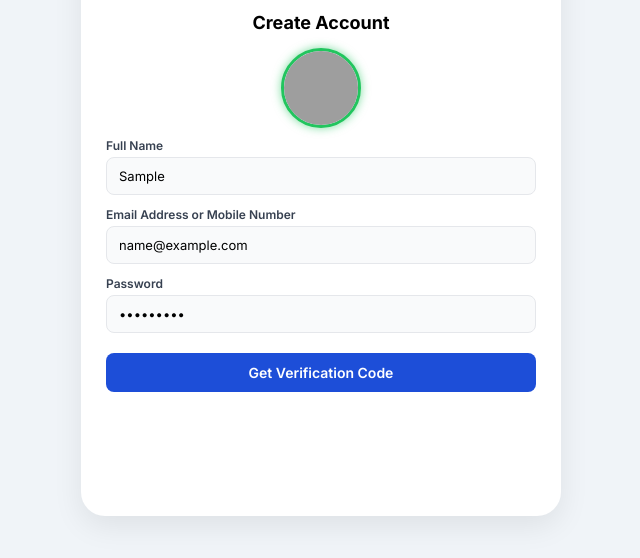
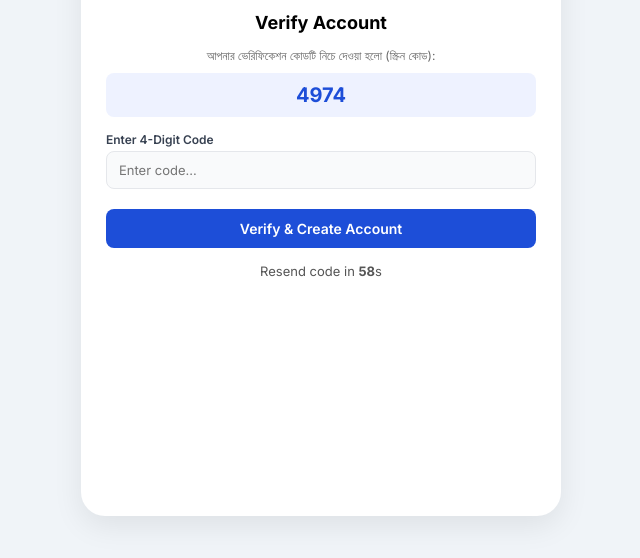
Before and after one commit to mdkamalislam074-collab/Online-Chat, a website: page index.html in a window 1280 px wide. Both pictures are taken after typing "Sample", "name@example.com", "Sample123" into the empty fields and a click on the button "Get Verification Code". Shown: the part 184-742 px from the top of the page, without its empty margins (319-959 px from the left). Drawn offline with Linux system fonts and the light colour scheme; grey boxes are pictures that could not be loaded.

Commit message:
Update index.html

```diff
--- a/index.html
+++ b/index.html
@@ -3,7 +3,7 @@
 <head>
     <meta charset="UTF-8">
     <meta name="viewport" content="width=device-width, initial-scale=1.0">
-    <title>Messenger - Kamal (Online & OTP)</title>
+    <title>Messenger - Kamal (Online & Timer OTP)</title>
     <link href="https://fonts.googleapis.com/css2?family=Inter:wght@400;500;600;700&display=swap" rel="stylesheet">
     <link rel="stylesheet" href="https://cdnjs.cloudflare.com/ajax/libs/font-awesome/6.4.0/css/all.min.css">
 
@@ -28,6 +28,7 @@
         .input-field input { width: 100%; padding: 10px 12px; border: 1px solid #e5e7eb; border-radius: 8px; font-size: 13px; background-color: #f9fafb; outline: none; }
         .btn { width: 100%; padding: 11px; background-color: #1d4ed8; color: #ffffff; border: none; border-radius: 8px; font-size: 14px; font-weight: 600; cursor: pointer; margin-top: 8px; }
         .btn:hover { background-color: #1e40af; }
+        .btn:disabled { background-color: #9ca3af; cursor: not-allowed; }
         .btn-secondary { background-color: #4b5563; }
 
         /* Profile Pic & Online Glowing Green Border */
@@ -82,15 +83,24 @@
             </form>
         </div>
 
-        <!-- ২. ওটিপি ভেরিফিকেশন স্ক্রিন -->
+        <!-- ২. ওটিপি ভেরিফিকেশন ও টাইম কাউন্টডাউন স্ক্রিন -->
         <div id="otpView" class="view">
             <h2 style="text-align:center; margin-bottom: 15px; font-size:18px;">Verify Account</h2>
-            <p style="font-size: 12px; color: #666; text-align: center; margin-bottom: 15px;">আপনার ইমেল বা নম্বরে পাঠানো ৪ ডিজিটের ভেরিফিকেশন কোডটি দিন।<br><b id="sentOtpDisplay" style="color:#1d4ed8;"></b></p>
+            <p style="font-size: 12px; color: #666; text-align: center; margin-bottom: 10px;">আপনার ভেরিফিকেশন কোডটি নিচে দেওয়া হলো (স্ক্রিন কোড):</p>
+            <div id="codeDisplayBox" style="background: #eef2ff; padding: 10px; text-align: center; font-size: 20px; font-weight: bold; color: #1d4ed8; border-radius: 8px; margin-bottom: 15px;"></div>
+
             <div class="input-group">
                 <label>Enter 4-Digit Code</label>
                 <div class="input-field"><input type="text" id="enteredOtp" placeholder="Enter code..." maxlength="4"></div>
             </div>
+
             <button class="btn" onclick="verifyOtpCode()">Verify & Create Account</button>
+
+            <!-- Timer and Resend Option -->
+            <div style="text-align: center; margin-top: 15px; font-size: 13px; color: #555;">
+                <span id="timerText">Resend code in <b id="countdown">60</b>s</span>
+                <button id="resendBtn" class="btn btn-secondary" style="display: none; margin-top: 5px;" onclick="resendOtpCode()">Resend Code</button>
+            </div>
         </div>
 
         <!-- ৩. ড্যাশবোর্ড স্ক্রিন -->
@@ -169,6 +179,7 @@
         let tempProfilePic = "https://cdn-icons-png.flaticon.com/512/149/149071.png";
         let generatedOtp = "";
         let pendingUserData = {};
+        let countdownTimer = null;
 
         function previewImage(event) {
             const reader = new FileReader();
@@ -179,15 +190,11 @@
             reader.readAsDataURL(event.target.files[0]);
         }
 
-        // সাইন আপ সাবমিট করার পর ওটিপি কোড জেনারেট করা
         function handleSignup(event) {
             event.preventDefault();
             const name = document.getElementById('fullName').value;
             const contact = document.getElementById('contactInfo').value;
             const uniqueId = '#' + Math.floor(1000 + Math.random() * 9000);
-
-            // ৪ ডিজিটের র্যান্ডম ওটিপি কোড তৈরি (টেস্ট করার জন্য স্ক্রিনে শো করবে)
-            generatedOtp = Math.floor(1000 + Math.random() * 9000).toString();
 
             pendingUserData = {
                 id: uniqueId,
@@ -198,12 +205,37 @@
                 requests: []
             };
 
-            document.getElementById('sentOtpDisplayinnerText').innerText = '';
-            alert(`আপনার ভেরিফিকেশন কোডটি হলো: ${generatedOtp}`); // টেস্ট করার জন্য অ্যালার্টে কোডটি দেখানো হবে
+            sendNewOtp();
             switchView('otpView');
         }
 
-        // কোড যাচাই করে ফায়ারবেসে অ্যাকাউন্ট সেভ করা
+        // ওটিপি কোড জেনারেট এবং টাইম কাউন্টডাউন শুরু করা
+        function sendNewOtp() {
+            generatedOtp = Math.floor(1000 + Math.random() * 9000).toString();
+            document.getElementById('codeDisplayBox').innerText = generatedOtp; // স্ক্রিনে কোড দেখাবে (নম্বরে SMS না গেলে এখান থেকে নিয়ে বসাতে পারবেন)
+
+            let timeLeft = 60;
+            document.getElementById('countdown').innerText = timeLeft;
+            document.getElementById('timerText').style.display = 'block';
+            document.getElementById('resendBtn').style.display = 'none';
+
+            clearInterval(countdownTimer);
+            countdownTimer = setInterval(() => {
+                timeLeft--;
+                document.getElementById('countdown').innerText = timeLeft;
+                if(timeLeft <= 0) {
+                    clearInterval(countdownTimer);
+                    document.getElementById('timerText').style.display = 'none';
+                    document.getElementById('resendBtn').style.display = 'block';
+                }
+            }, 1000);
+        }
+
+        function resendOtpCode() {
+            sendNewOtp();
+            alert('নতুন ভেরিফিকেশন কোড জেনারেট করা হয়েছে!');
+        }
+
         async function verifyOtpCode() {
             const userOtp = document.getElementById('enteredOtp').value.trim();
             if(userOtp === generatedOtp) {
@@ -392,7 +424,7 @@
                     container.innerHTML += `
                         <div class="user-card" onclick="openChat('${friend.id}')" style="cursor:pointer;">
                             <div class="user-info-sm"><div class="avatar-wrapper"><img src="${friend.avatar}" class="avatar-sm"></div><div><div style="font-size:13px; font-weight:600;">${friend.name}</div><div style="font-size:11px; color:#22c55e; font-weight:600;">Active Now</div></div></div>
-                            <i class="fa-solid fa-chevron-right" style="font-size:12px; color:#aaa;"></i>
+                            <i class="fa-solid fa-chevron-right" style="font-size:12px; color:#aaa;">x</i>
                         </div>`;
                 }
             }
```
